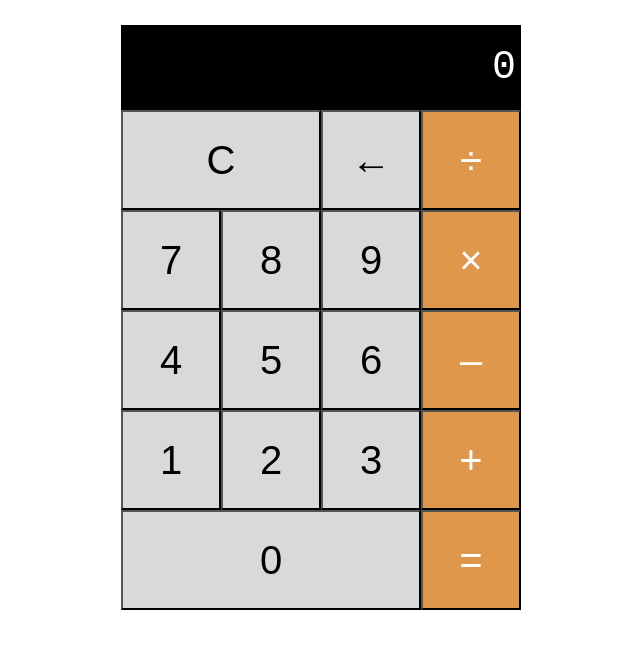
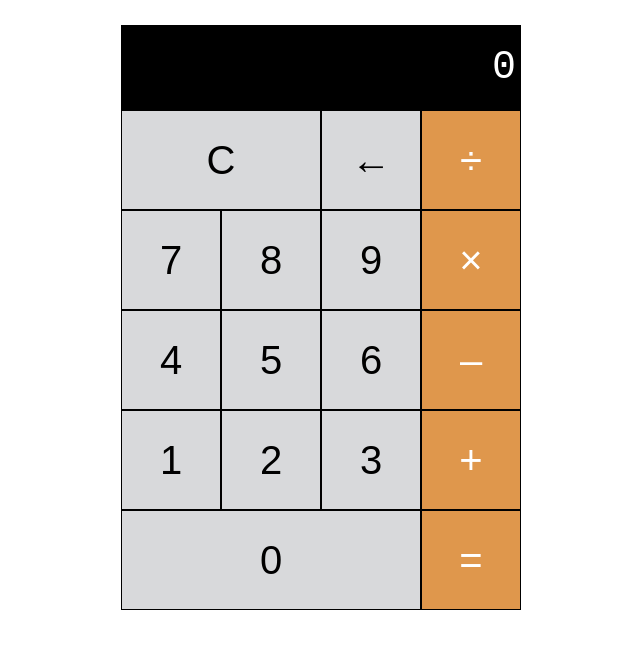
Before and after one commit to OdeStaples/Calculator, a plain HTML site: page index.html in a window 1280 px wide. Shown: the whole page, without its empty margins (319-959 px from the left). Drawn offline with Linux system fonts and the light colour scheme.

Commit message:
fixed layout

```diff
--- a/style.scss
+++ b/style.scss
@@ -19,6 +19,7 @@ html {
 body {
   font-family: "Courier New", Courier, monospace;
   font-size: 2rem;
+  padding: 0 4rem;
 }
 
 .wrapper {
@@ -34,17 +35,12 @@ body {
     padding: 2rem 0.5rem;
   }
 
-  .calc-row {
-    display: flex;
-    justify-content: space-around;
-    align-items: stretch;
-  }
-
   .calc-button {
     background: #d8d9db;
     color: black;
     height: 10rem;
     width: 25%;
+    border: 1px solid black;
     border-radius: 0;
     font-size: 4rem;
     cursor: pointer;
```
Also changed, not shown: style.css, 1 other file.
